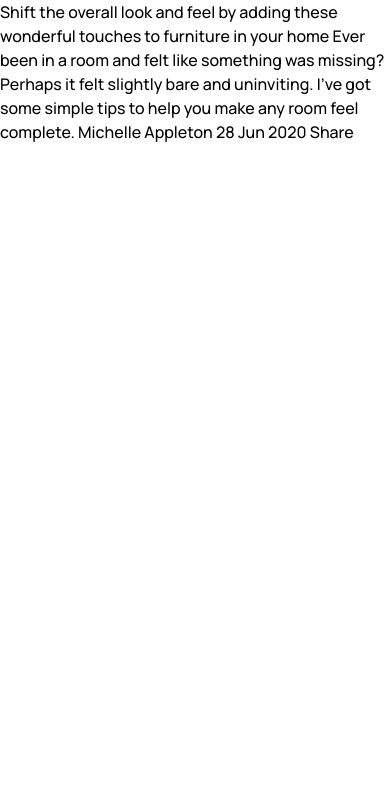
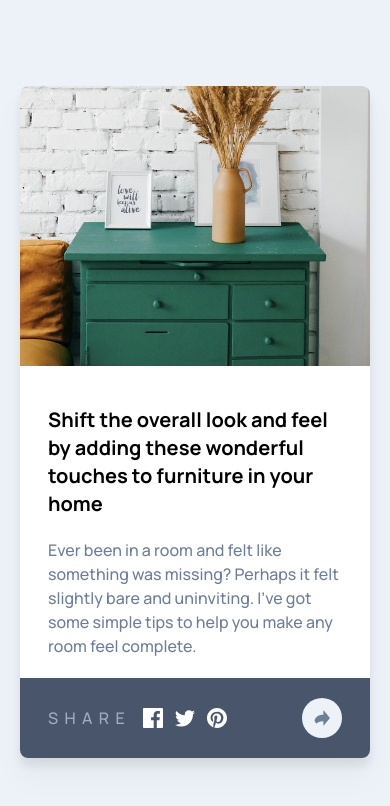
Before and after one commit to anmolthedeveloper/article-preview-component-fm, a website: page index.html in a window 390 px wide. Drawn offline with Linux system fonts and the light colour scheme.

Commit message:
mobile design complete without state

```diff
--- a/index.html
+++ b/index.html
@@ -22,11 +22,82 @@
 
     <title>Frontend Mentor | Article preview component</title>
   </head>
-  <body class="font-manrope">
-    Shift the overall look and feel by adding these wonderful touches to
-    furniture in your home Ever been in a room and felt like something was
-    missing? Perhaps it felt slightly bare and uninviting. I’ve got some simple
-    tips to help you make any room feel complete. Michelle Appleton 28 Jun 2020
-    Share
+  <body
+    class="font-manrope flex justify-center items-center h-screen bg-lightGrayishBlue"
+  >
+    <div
+      class="lg:w-[45%] flex m-5 flex-col lg:flex-row lg:h-60 rounded-lg bg-white drop-shadow-xl"
+    >
+      <img
+        src="./images/drawers.jpg"
+        alt="drawers"
+        class="lg:w-60 lg:h-60 object-cover lg:rounded-l-lg rounded-t-lg"
+      />
+      <div>
+        <div class="px-7 pt-10">
+          <p class="text-xl font-bold">
+            Shift the overall look and feel by adding these wonderful touches to
+            furniture in your home
+          </p>
+          <p class="mt-5 text-desaturatedDarkBlue">
+            Ever been in a room and felt like something was missing? Perhaps it
+            felt slightly bare and uninviting. I’ve got some simple tips to help
+            you make any room feel complete.
+          </p>
+        </div>
+        <div
+          id="shareBg"
+          class="flex mt-5 px-7 py-5 items-center justify-between bg-veryDarkGrayishBlue rounded-b-lg"
+        >
+          <div id="share" class="flex items-center">
+            <p class="tracking-[0.4em] text-grayishBlue">SHARE</p>
+            <img
+              src="./images/icon-facebook.svg"
+              alt="facebook icon"
+              class="ml-3"
+            />
+            <img
+              src="./images/icon-twitter.svg"
+              alt="twitter icon"
+              class="ml-3"
+            />
+            <img
+              src="./images/icon-pinterest.svg"
+              alt="pinterest icon"
+              class="ml-3"
+            />
+          </div>
+          <div id="details" class="hidden">
+            <img
+              src="./images/avatar-michelle.jpg"
+              alt="avatar-michelle"
+              class="rounded-full w-12 h-12 mr-4"
+            />
+            <div class="flex flex-col">
+              <p class="font-bold">Michelle Appleton</p>
+              <p class="text-grayishBlue">28 Jun 2020</p>
+            </div>
+          </div>
+          <img
+            id="shareImg"
+            onclick="openMenu();"
+            src="./images/icon-share.svg"
+            alt="share"
+            class="w-10 h-10 bg-lightGrayishBlue p-3 rounded-full"
+          />
+        </div>
+      </div>
+    </div>
+
+    <script>
+      var isMenuOpened = false;
+      const shareImg = document.findElementById("shareImg");
+      const shareBg = document.findElementById("shareBg");
+      const share = document.findElementById("share");
+      const details = document.findElementById("details");
+      function openMenu() {
+        console.log("Share clicked!");
+      }
+    </script>
   </body>
 </html>
```
Also changed, not shown: images/icon-share-active.svg (added), output.css.
